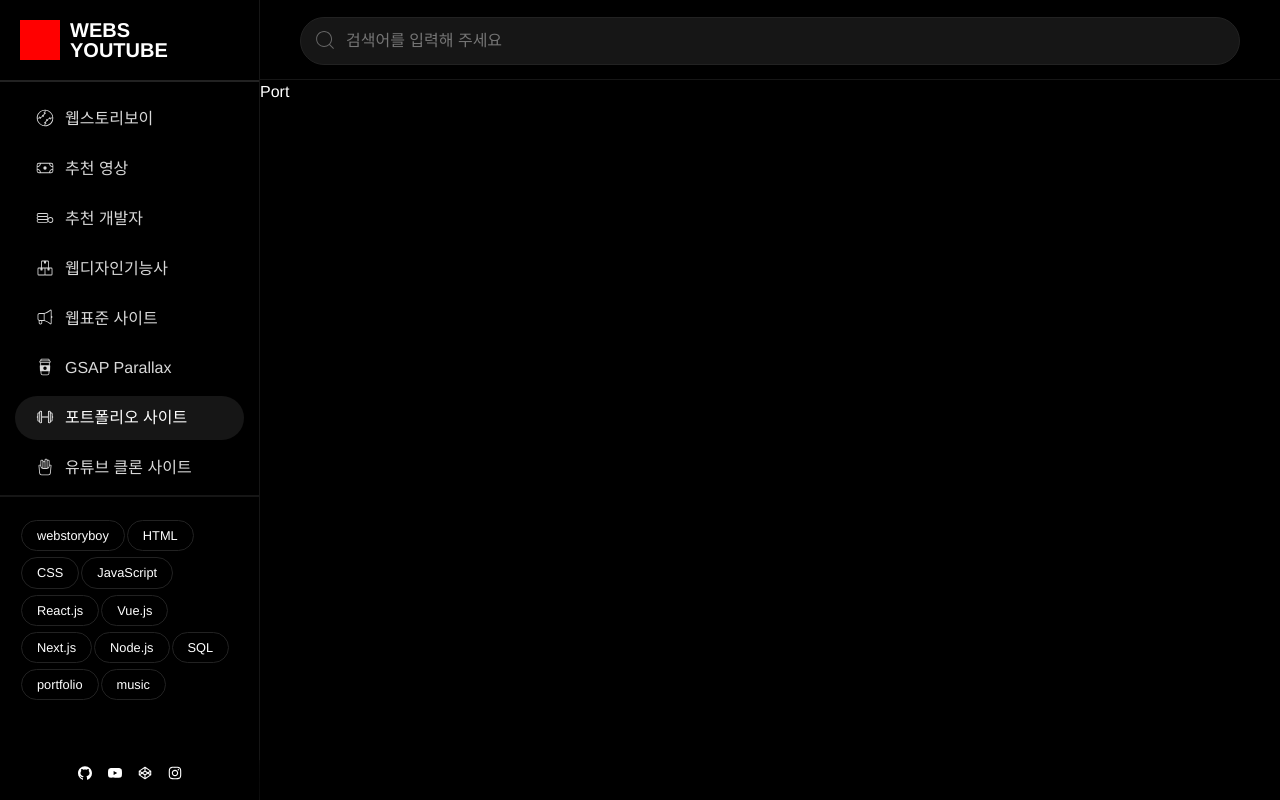
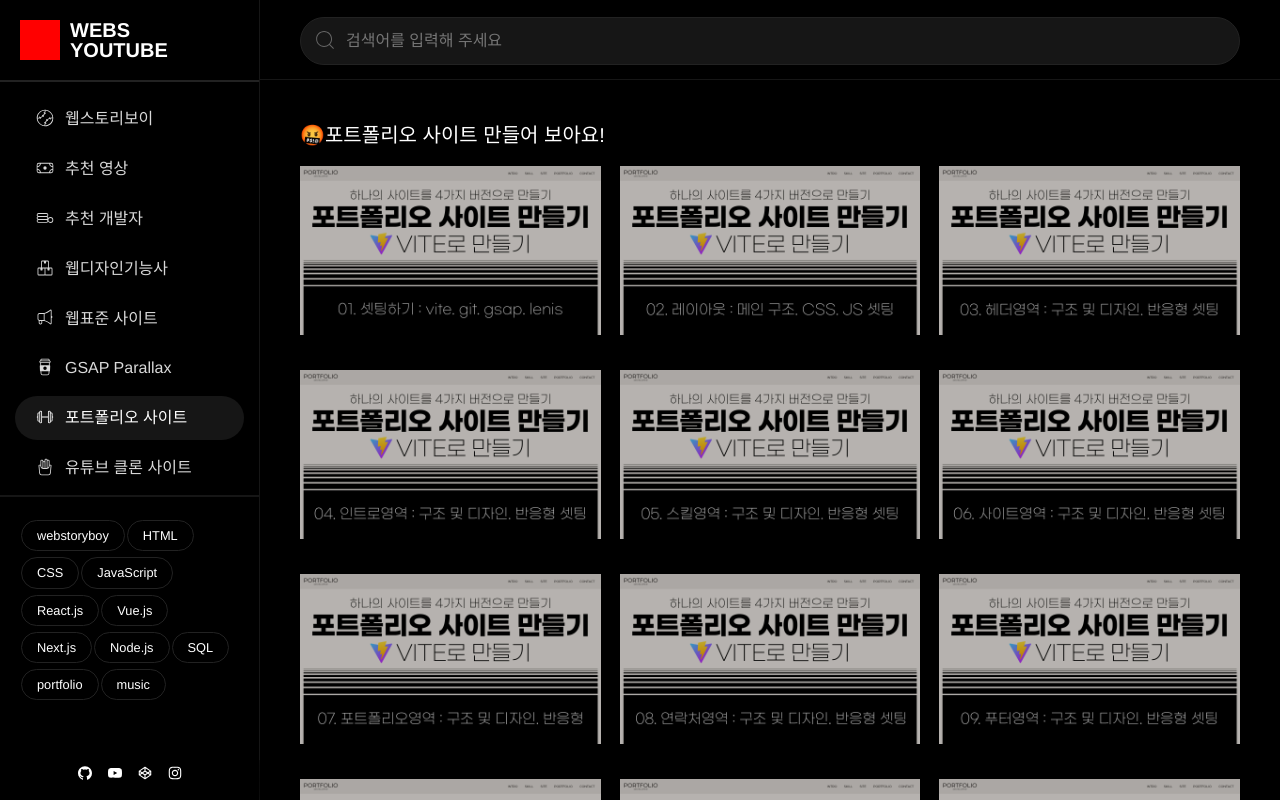
Before and after one commit to catgeot/webs-youtube, a React (Create React App) app: page /port in a window 1280 px wide. Shown: the top 800 px of the page. Built offline with nearby package versions, Linux system fonts and the light colour scheme; a web font is replaced by a local one.

Commit message:
나머지 페이지 작업

```diff
--- a/src/pages/Developer.jsx
+++ b/src/pages/Developer.jsx
@@ -1,17 +1,26 @@
-import React from 'react'
+import React, { useEffect, useState } from 'react'
 import Main from '../components/section/Main'
 
 import { developerText } from '../data/developer'
 import { Link } from 'react-router-dom'
 
 const Developer = () => {
+    const [loading, setLoading] = useState(true);
+
+    useEffect(() => {
+        setTimeout(() => {
+            setLoading(false);
+        }, 300);
+    }, []);
+
+    const developerPageClass = loading ? 'isLoading' : 'isLoaded'
     return (
         <Main
             title = "추천 개발자"
             description="오늘의 추천 개발자 유튜버입니다.">
 
-            <section id='developerPage'>
-            <h2>추천개발자를 소개합니다.</h2>
+            <section id='developerPage' className={developerPageClass}>
+            <h2>🤡추천개발자를 소개합니다.</h2>
             <div className="developer_inner">
             {developerText.map((developer, key) =>(
                 <div className="developer" key={key}>
--- a/src/pages/Gsap.jsx
+++ b/src/pages/Gsap.jsx
@@ -1,12 +1,30 @@
-import React from 'react'
+import React, { useEffect, useState } from 'react'
 import Main from '../components/section/Main'
 
+import VideoCard from '../components/videos/VideoCard'
+import { gsapText } from '../data/gsap'
+
 const Gsap = () => {
+    const [loading, setLoading] = useState(true);
+
+    useEffect(() => {
+        setTimeout(() => {
+            setLoading(false);
+        }, 300);
+    }, []);
+
+    const gsapPageClass = loading ? 'isLoading' : 'isLoaded';
     return (
         <Main
             title = "GSAP 사이트"
             description="GSAP 사이트 튜토리얼 강의입니다.">
-            Gsap
+
+            <section id='gsapPage' className={gsapPageClass}>
+                <h2>😄 창의적 사이트를 만들고 싶다면!</h2>
+                <div className="video_inner">
+                    <VideoCard videos={gsapText} />
+                </div>
+            </section>
         </Main>
     )
 }
--- a/src/pages/Port.jsx
+++ b/src/pages/Port.jsx
@@ -1,12 +1,30 @@
-import React from 'react'
+import React, { useEffect, useState } from 'react'
 import Main from '../components/section/Main'
 
+import VideoCard from '../components/videos/VideoCard'
+import { portfolioText } from '../data/portfolio'
+
 const Port = () => {
+    const [loading, setLoading] = useState(true);
+
+    useEffect(() => {
+        setTimeout(() => {
+            setLoading(false);
+        }, 300);
+    }, []);
+
+    const portPageClass = loading ? 'isLoading' : 'isLoaded';
     return (
         <Main
             title = "포트폴리오 사이트"
             description="포트폴리오 사이트 튜토리얼 강의입니다.">
-            Port
+
+            <section id='portPage' className={portPageClass}>
+                <h2>🤬포트폴리오 사이트 만들어 보아요!</h2>
+                <div className="video_inner">
+                    <VideoCard videos={portfolioText} />
+                </div>
+            </section>
         </Main>
     )
 }
--- a/src/pages/Today.jsx
+++ b/src/pages/Today.jsx
@@ -1,17 +1,26 @@
-import React from 'react'
+import React, { useEffect, useState } from 'react'
 import Main from '../components/section/Main'
 
 import { todayText } from '../data/today'
 import { Link } from 'react-router-dom'
 
 const Today = () => {
+    const [loading, setLoading] = useState(true);
+
+    useEffect(() => {
+        setTimeout(() => {
+            setLoading(false);
+        }, 300);
+    }, []);
+
+    const todayPageClass = loading ? 'isLoading' : 'isLoaded';
     return (
         <Main
             title = "추천 영상"
             description="오늘의 추천 유튜브 영상입니다.">
 
-            <section id='todayPage'>
-                <h2>오늘의 추천 영상입니다.</h2>
+            <section id='todayPage' className={todayPageClass}>
+                <h2>👹오늘의 추천 영상입니다.</h2>
                 {todayText.map((today, key) =>(
                     <div className="today_inner" key={key}>
                     <div className="today_thumb play_icon">
--- a/src/pages/Webd.jsx
+++ b/src/pages/Webd.jsx
@@ -1,16 +1,25 @@
-import React from 'react'
+import React, { useEffect, useState } from 'react'
 import Main from '../components/section/Main'
+
 import VideoCard from '../components/videos/VideoCard'
-
 import { webdText } from '../data/webd'
 
 const Webd = () => {
+    const [loading, setLoading] = useState(true);
+
+    useEffect(() => {
+        setTimeout(() => {
+            setLoading(false);
+        }, 300);
+    }, []);
+
+    const webdPageClass = loading ? 'isLoading' : 'isLoaded';
     return (
         <Main
             title = "웹디자인 기능사"
             description="웹디자인 기능사 튜토리얼 강의입니다.">
 
-            <section id='webdPage'>
+            <section id='webdPage' className={webdPageClass}>
                 <h2>😄 웹디자인기능사 한번에 따자!</h2>
                 <div className="video_inner">
                     <VideoCard videos={webdText} />
--- a/src/pages/Website.jsx
+++ b/src/pages/Website.jsx
@@ -1,12 +1,30 @@
-import React from 'react'
+import React, { useEffect, useState } from 'react'
 import Main from '../components/section/Main'
 
+import VideoCard from '../components/videos/VideoCard'
+import { websiteText } from '../data/website'
+
 const Website = () => {
+    const [loading, setLoading] = useState(true);
+
+    useEffect(() => {
+        setTimeout(() => {
+            setLoading(false);
+        }, 300);
+    }, []);
+
+    const websitePageClass = loading ? 'isLoading' : 'isLoaded';
     return (
         <Main
             title = "웹표준 사이트"
             description="웹표준 사이트 튜토리얼 강의입니다.">
-            Website
+
+            <section id='websitePage' className={websitePageClass}>
+                <h2>🥵웹표준 사이트 만들기!</h2>
+                <div className="video_inner">
+                    <VideoCard videos={websiteText} />
+                </div>
+            </section>
         </Main>
     )
 }
--- a/src/pages/Youtube.jsx
+++ b/src/pages/Youtube.jsx
@@ -1,12 +1,31 @@
-import React from 'react'
+import React, { useEffect, useState } from 'react'
 import Main from '../components/section/Main'
 
+import VideoCard from '../components/videos/VideoCard'
+import { youtubeText } from '../data/youtube'
+
+
 const Youtube = () => {
+    const [loading, setLoading] = useState(true);
+
+    useEffect(() => {
+        setTimeout(() => {
+            setLoading(false);
+        }, 300);
+    }, []);
+
+    const youtubePageClass = loading ? 'isLoading' : 'isLoaded';
     return (
         <Main
             title = "유튜브 사이트"
             description="유튜브 사이트 튜토리얼 강의입니다.">
-            Youtube
+
+            <section id='youtubePage' className={youtubePageClass}>
+                <h2>😡나만의 유튜브 사이트를 만들자!</h2>
+                <div className="video_inner">
+                    <VideoCard videos={youtubeText} />
+                </div>
+            </section>
         </Main>
     )
 }
```
